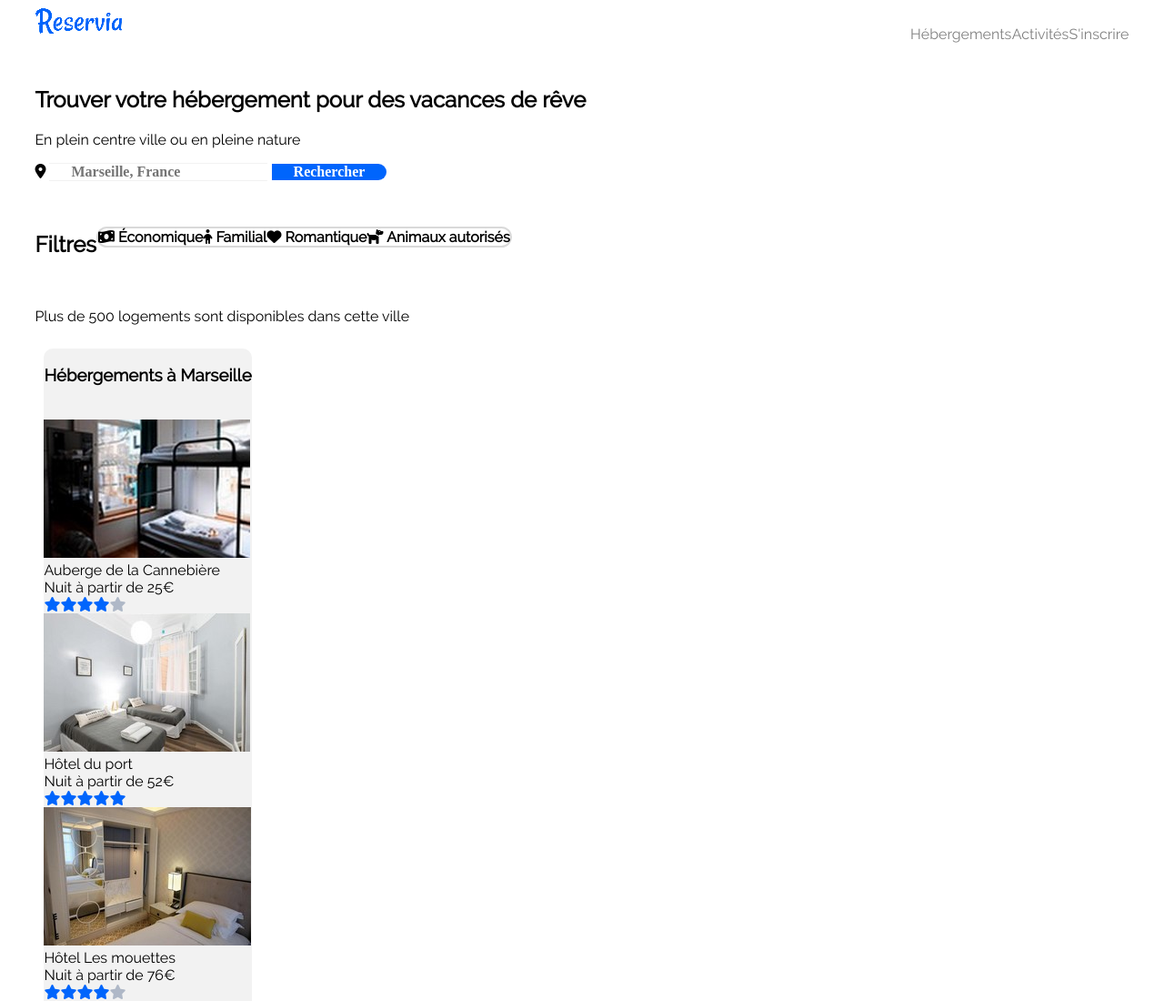
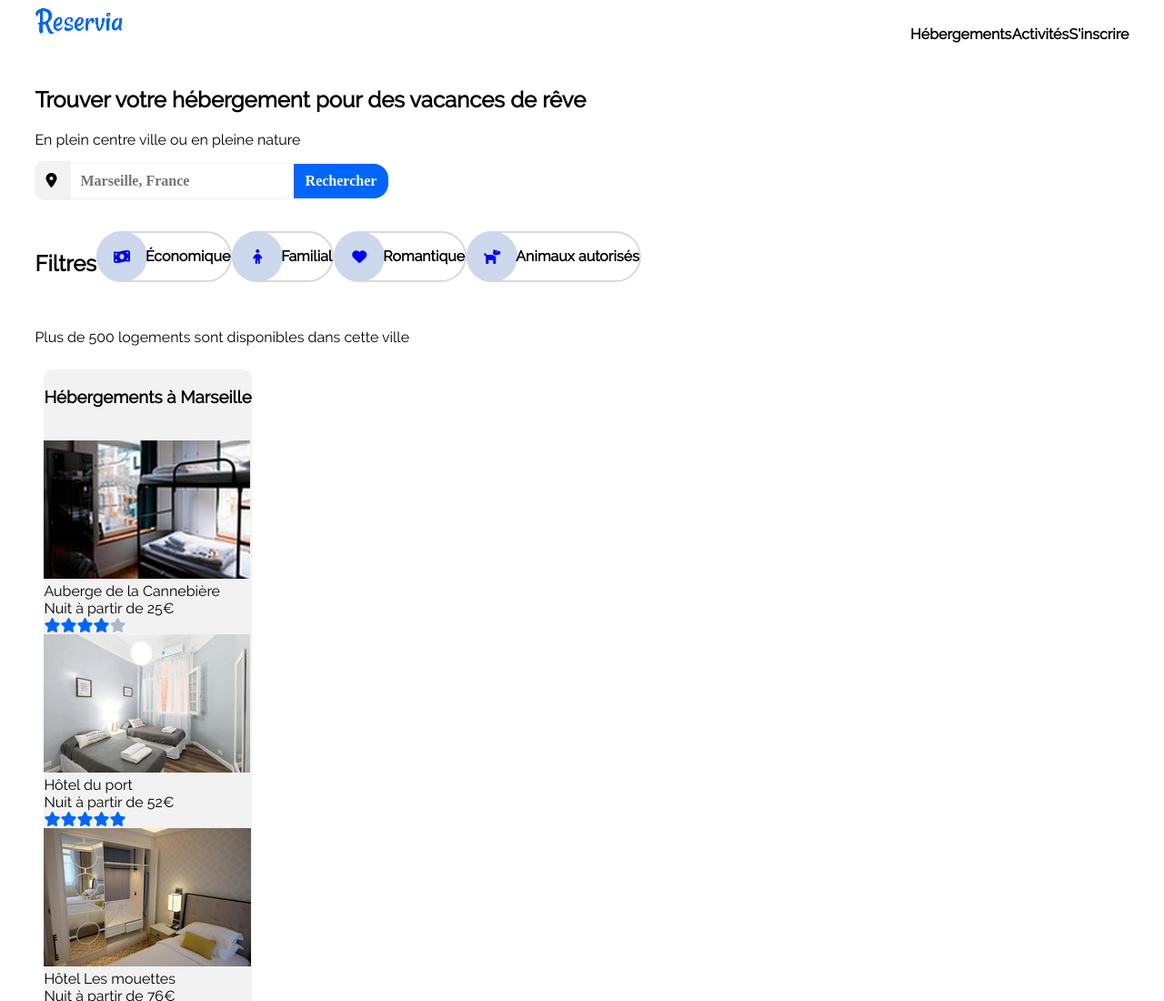
Before and after one commit to Pugliese-Alexandre/PuglieseAlexandre_2_20012021, a plain HTML site: page Reservia.html in a window 1280 px wide. Shown: the top 1100 px of the page at 91% size. Drawn offline with Linux system fonts and the light colour scheme.

Commit message:
P2_05
Barre de recherche terminé.

```diff
--- a/Reservia.html
+++ b/Reservia.html
@@ -16,7 +16,7 @@
 			</div>
 
 			<!--- BarNav ---->
-			<nav class="gridnav">
+			<nav id="navmenu">
 				<a href="#heb">Hébergements</a>
 				<a href="#act">Activités</a>
 				<a href="#">S'inscrire</a>
@@ -40,19 +40,21 @@
 					<div class="contentFilter">
 					<h2 class="filters"> Filtres</h2>
 					<div class="searchFilters">
-						<div class="eco">
-							<i class="fas fa-money-bill-wave"></i>
-							<span class="filter">Économique</span></div>
-							<div class="fam">
-								<i class="fas fa-child"></i>
-								<span class="filter">Familial</span></div>
-								<div class="rom">
-									<i class="fas fa-heart"></i>
-									<span class="filter">Romantique</span></div>
-									<div class="ani">
-										<i class="fas fa-dog"></i>
+						<div class="filtersIcon">
+							<i class="fas fa-money-bill-wave"></i></div>
+                            <span class="filter">Économique</span></div>
+                            <div class="searchFilters">
+							<div class="filtersIcon">
+								<i class="fas fa-child"></i></div>
+                                <span class="filter">Familial</span></div>
+                                <div class="searchFilters">
+								<div class="filtersIcon">
+									<i class="fas fa-heart"></i></div>
+                                    <span class="filter">Romantique</span></div>
+                                    <div class="searchFilters">
+									<div class="filtersIcon">
+										<i class="fas fa-dog"></i></div>
 										<span class="filter">Animaux autorisés</span></div>
-									</div>
 								</div>
 			<p>Plus de 500 logements sont disponibles dans cette ville</p>
 		</aside>
--- a/style.css
+++ b/style.css
@@ -34,14 +34,16 @@ body {
 
 /************** Navigation **************/
 
-.gridnav {
+#navmenu {
 	grid-column: 5 / span 5;
-	color: #ffffff;
+    text-decoration: none;
+    color: black;
+    font-weight: bold;
 }
 
 a {
 	text-decoration: none;
-	color: grey;
+	color: black;
 }
 
 nav {
@@ -62,19 +64,22 @@ a:active {
 
 /************ Barre de recherche ************/
 
-/*.searchFormIcon {
-background-color: #F2F2F2
+.searchFormIcon {
+background-color: #F2F2F2;
 padding: 1rem 1.25rem;
 border-radius: 1rem 0 0 1rem;
 text-align: center;
-} */
+border-top-left-radius: 10px;
+border-bottom-left-radius: 10px;
+padding: 12px;
+}
 
 .searchFormInput {
 border-right: none;
 border-left: none;
 border-top: #F2F2F2 1px solid;
 border-bottom: #F2F2F2 1px solid;
-padding: 0 1.5rem;
+padding: 10px;
 box-sizing: border-box;
 width: 15rem;
 font-size: 1rem;
@@ -83,18 +88,18 @@ font-family: "Raleway", "Sans serif";
 }
 
 .searchFormButton {
+    display: inline-block;
 background-color: #0065FC;
 color: white;
-border: none;
+border: 1px solid transparent;
 border-radius: 0 1rem 1rem 0;
-padding: 0 1.5rem;
+padding: .375rem .75rem;
 font-family: "Raleway", "Sans serif";
 font-weight: bold;
 font-size: 1rem;
 cursor: pointer;
+line-height: 1.5;
 }
-
-
 
 /**************** Filtres ****************/
 .contentFilter {
@@ -119,6 +124,21 @@ cursor: pointer;
     transition-duration: 0.1s;
 	font-weight: bold;
 }
+
+.filtersIcon {
+    background-color: #ccd8eb;
+    border-radius: 100%;
+    height: 3rem;
+    width: 3rem;
+    min-height: 3.5rem;
+    min-width: 3.5rem;
+    display: flex;
+    align-items: center;
+    justify-content: center;
+	margin: -2px;
+	color: blue;
+}
+
 
 /**************** Section ****************/
 
```
